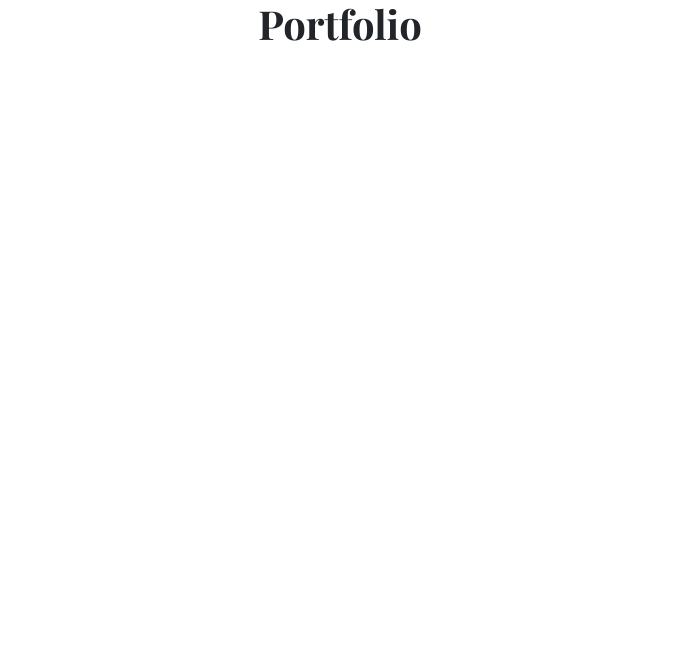
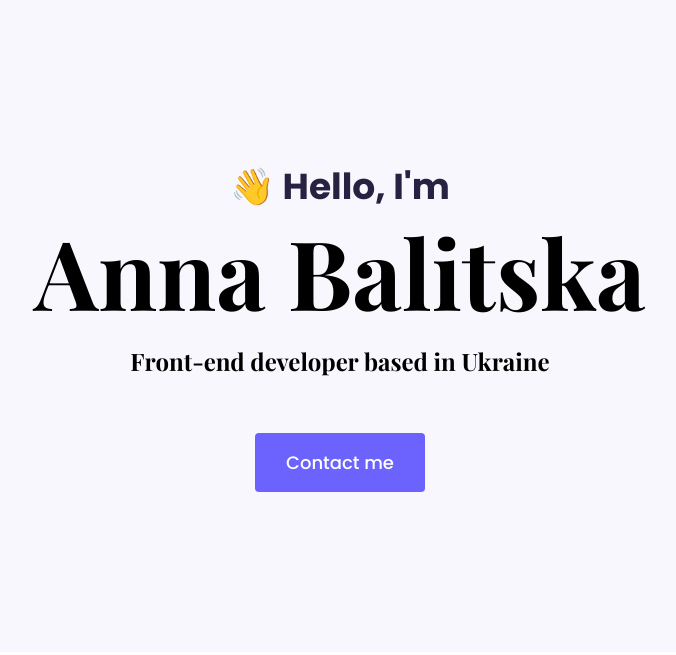
Before and after one commit to AnniLix/portfolio-project, a plain HTML site: page index.html in a window 1280 px wide. Shown: the whole page, without its empty margins (300-976 px from the left). Drawn offline with nearby package versions, Linux system fonts and the light colour scheme; a web font is replaced by a local one.

Commit message:
Done homepage hero

```diff
--- a/design/style.css
+++ b/design/style.css
@@ -1,4 +1,50 @@
+:root {
+  --branding-color: #6c63ff;
+  --secondary-color: #f9f7fe;
+  --default-font-family: "Poppins", sans-serif;
+  --heading-font-family: 'Playfair Display', serif;
+}
+
+h1, h2, h3, h4, h5, h6 {
+  color: black;
+  font-weight: bold;
+  font-family: var(--heading-font-family);
+}
+
+body {
+  font-family: var(--default-font-family);
+}
+
 h1 {
-  font-family: 'Playfair Display', serif;
+  font-size: 96px;
   text-align: center;
 }
+
+.hero {
+  background: var(--secondary-color);
+  text-align: center;
+  padding: 160px 20px;
+}
+
+.hero p {
+  font-size: 36px;
+  margin: 0;
+  font-weight: bold;
+  color: #272142;
+}
+
+.hero h2 {
+  font-size: 24px;
+  font-weight: normal;
+  line-height: 2;
+  font-family: var(--heading-font-family);
+}
+
+.btn-branding {
+  background: var(--branding-color);
+  border-radius: 4px;
+  color: white;
+  font-size: 18px;
+  line-height: 27px;
+  padding: 15px 30px;
+}
--- a/index.html
+++ b/index.html
@@ -7,21 +7,34 @@
   <meta name="viewport" content="width=device-width, initial-scale=1.0">
   <link href="https://cdn.jsdelivr.net/npm/bootstrap@5.0.2/dist/css/bootstrap.min.css" rel="stylesheet"
     integrity="sha384-EVSTQN3/azprG1Anm3QDgpJLIm9Nao0Yz1ztcQTwFspd3yD65VohhpuuCOmLASjC" crossorigin="anonymous">
+<link rel="preconnect" href="https://fonts.googleapis.com">
+<link rel="preconnect" href="https://fonts.gstatic.com" crossorigin>
+<link
+  href="https://fonts.googleapis.com/css2?family=Playfair+Display:ital,wght@0,700;1,500&family=Poppins:wght@500;700&display=swap"
+  rel="stylesheet">
   <script src="https://cdn.jsdelivr.net/npm/bootstrap@5.0.2/dist/js/bootstrap.bundle.min.js"
     integrity="sha384-MrcW6ZMFYlzcLA8Nl+NtUVF0sA7MsXsP1UyJoMp4YLEuNSfAP+JcXn/tWtIaxVXM"
     crossorigin="anonymous"></script>
-  <link rel="preconnect" href="https://fonts.googleapis.com">
-  <link rel="preconnect" href="https://fonts.gstatic.com" crossorigin>
-  <link href="https://fonts.googleapis.com/css2?family=Playfair+Display:ital,wght@0,700;1,500&display=swap"
-    rel="stylesheet">
-  <link rel="stylesheet" href="/design/style.css">
+  <link rel="stylesheet" href="design/style.css">
+
   <title>Portfolio</title>
 </head>
 
 <body>
-  <h1>
-    Portfolio
-  </h1>
+  <div class="hero">
+    <p>
+      👋 Hello, I'm
+    </p>
+    <h1>
+      Anna Balitska
+    </h1>
+    <h2 class="mb-5">
+      Front-end developer based in Ukraine
+    </h2>
+    <div>
+      <a href="#" class="btn btn-branding">Contact me</a>
+    </div>
+  </div>
 </body>
 
 </html>
```
